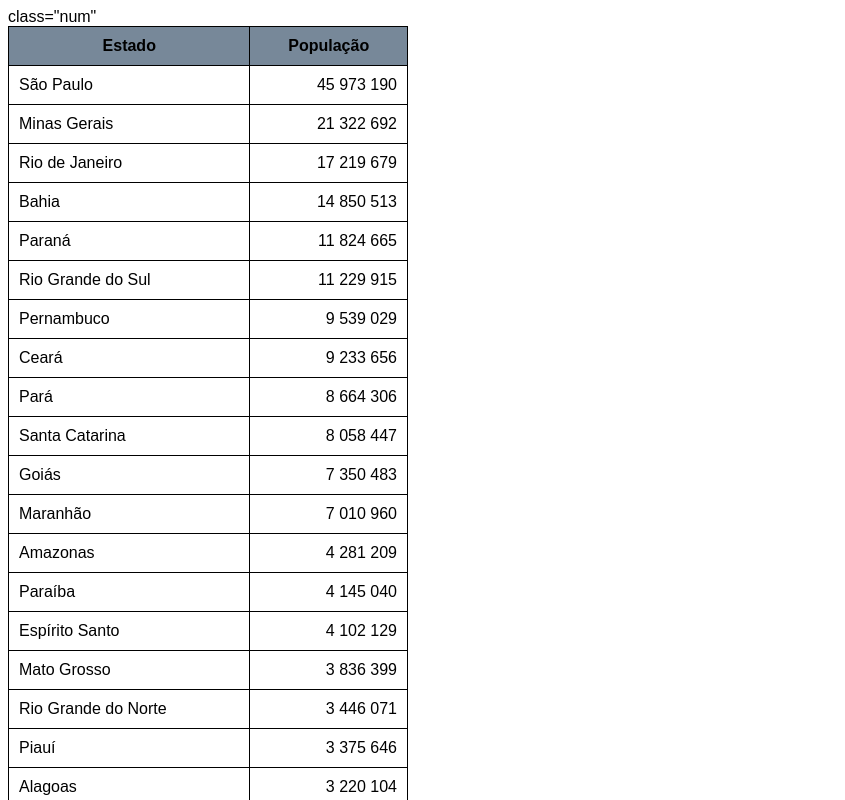
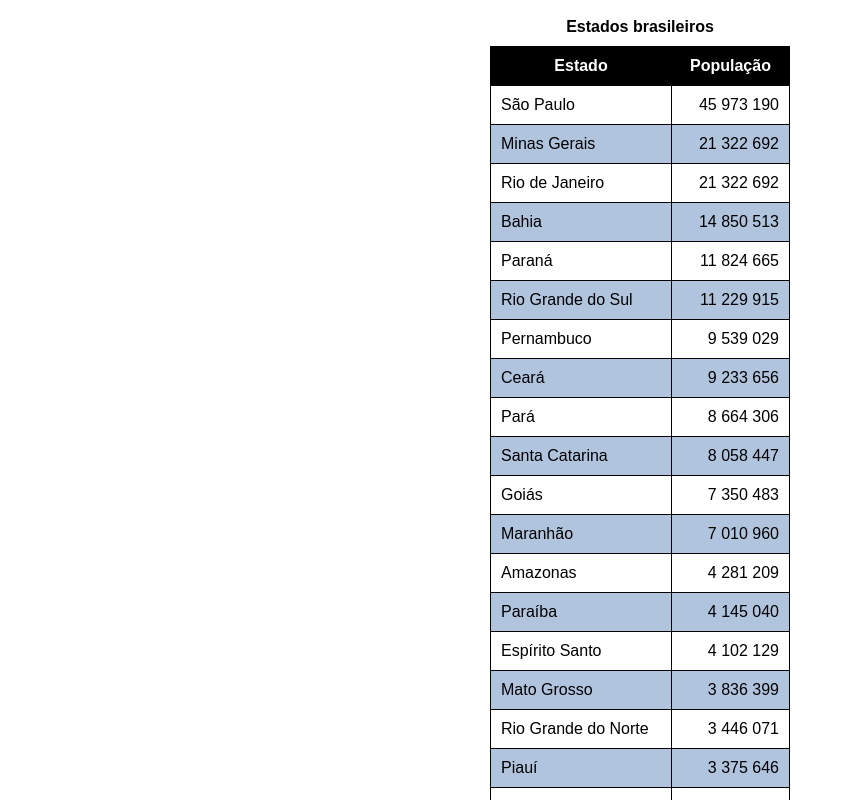
Before and after one commit to arilsonrodrigues/html-css, a plain HTML site: page modulo03/aula02/index.html in a window 1280 px wide. Shown: the top 800 px of the page, without its empty margins (0-845 px from the left). Drawn offline with Linux system fonts and the light colour scheme.

Commit message:
Exercicio tabela

```diff
--- a/modulo03/aula02/index.html
+++ b/modulo03/aula02/index.html
@@ -9,18 +9,36 @@
             font-family: Arial, Helvetica, sans-serif;
         }
 
+        tbody > tr:nth-child(2n){
+            background-color: lightsteelblue;
+        }
+
+        caption{
+            color: black;
+            padding: 10px;
+            font-weight: bolder;
+        }
+
         table{
-            width: 400px;
+            width: 300px;
             border-collapse: collapse;
+            position: relative;
+            margin: auto;
+        }
+
+        thead{
+            position: sticky;
+            top: -1px;
+        }
+
+        thead  th, tfoot th{
+            background-color: rgb(0, 0, 0);
+            color: white;
         }
 
         th, td{
             border: 1px solid black;
             padding: 10px;
-        }
-
-        th{
-            background-color: lightslategray;
         }
 
         .num{
@@ -30,11 +48,10 @@
 </head>
 <body>
     <table>
+        <caption>Estados brasileiros</caption>
         <thead>
-        <tr>
-            <th>Estado</th>
-            <th>População</th>
-        </tr>
+            <th scope="col">Estado</th>
+            <th scope="col">População</th>
         </thead>
         <tbody>
         <tr>
@@ -43,11 +60,11 @@
         </tr>
         <tr>
             <td>Minas Gerais</td>
-        <td class="num">21 322 692</td> class="num"
+            <td class="num">21 322 692</td>
         </tr>
         <tr>
             <td>Rio de Janeiro</td>
-        <td class="num">17 219 679</td>
+            <td class="num">21 322 692</td>
         </tr>
         <tr>
             <td>Bahia</td>
@@ -147,10 +164,8 @@
         </tr>
         </tbody>
         <tfoot>
-        <tr>
-            <th>Total</th>
+            <th scope="row">Total</th>
             <td class="num">212 583 720</td>
-        </tr>
         </tfoot>
     </table>
 </body>
```
Lines whose indentation alone changed are shown as unchanged.
